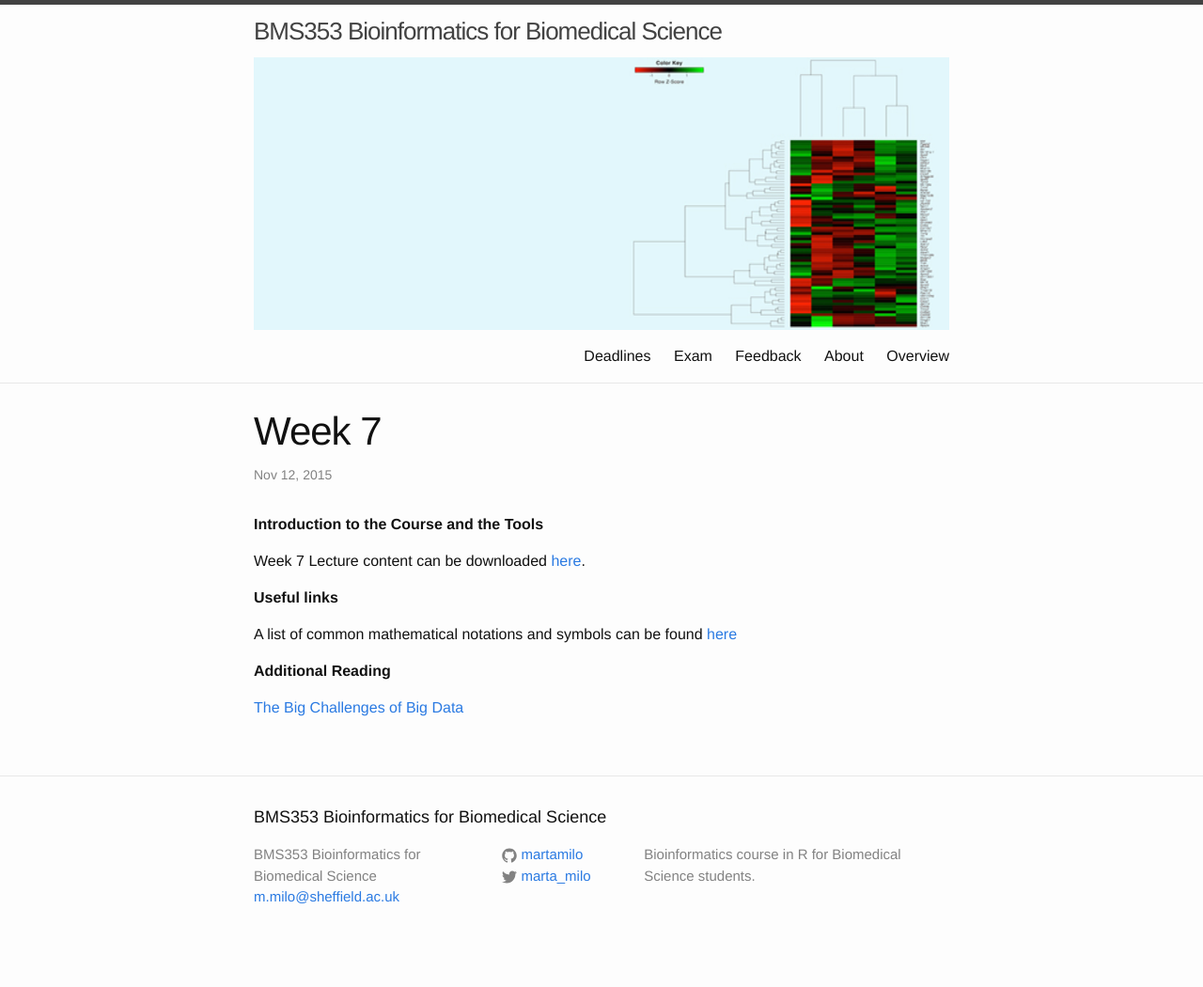
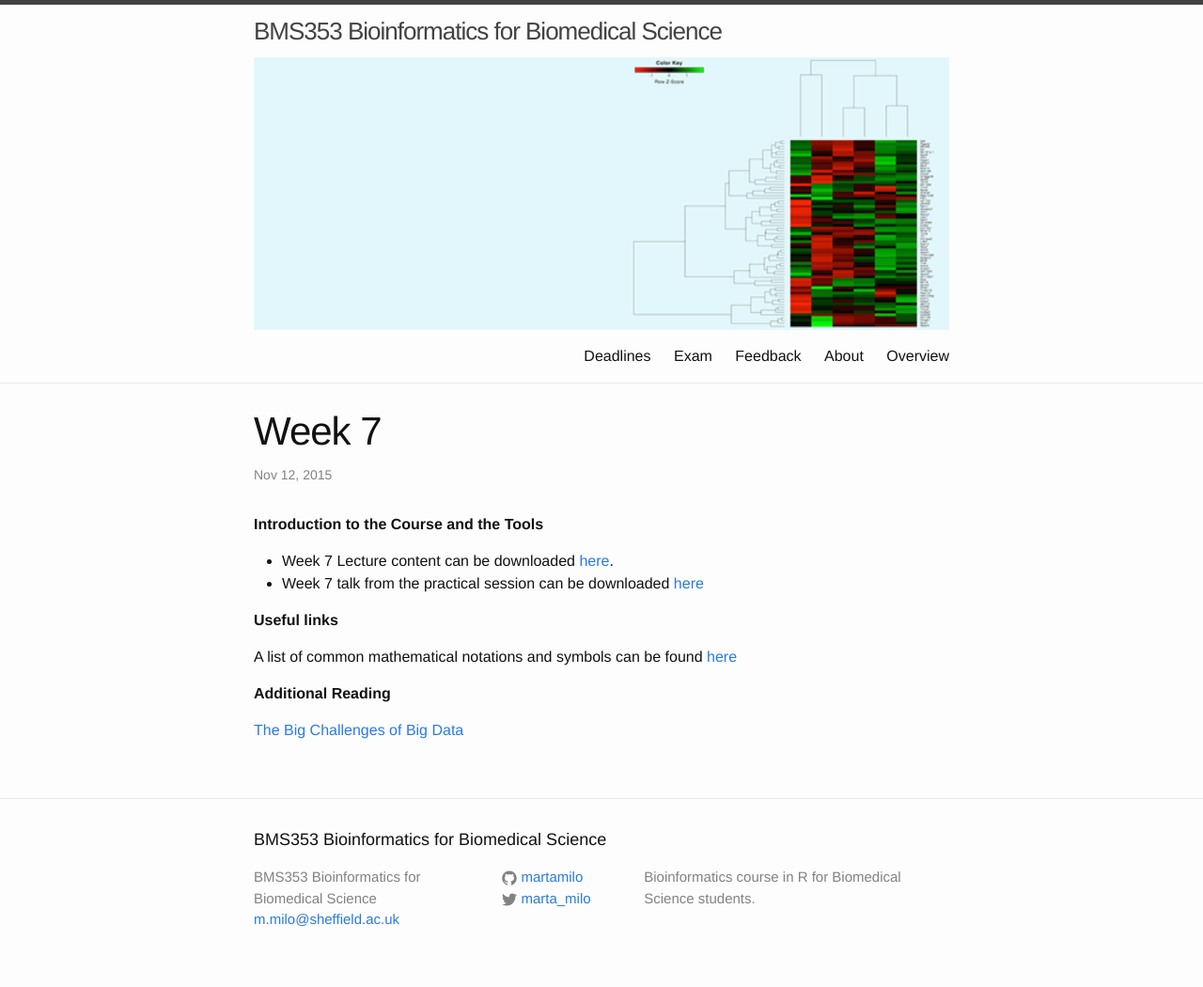
Before and after one commit to sods/bioinformatics, a Jekyll site: the page built from _posts/2015-11-12-week-7-introduction-and-course-tools.md, in a window 1280 px wide. Shown: the whole page at 94% size. Built offline with Jekyll 4.4.1, drawn with Linux system fonts in a browser that asks for light colours; comment, search, counter and statistics services are not loaded; before the commit the page ends 1026 px from its top, so only the background shows below that.

Commit message:
Week 7 practical talk pdf

```diff
--- a/_posts/2015-11-12-week-7-introduction-and-course-tools.md
+++ b/_posts/2015-11-12-week-7-introduction-and-course-tools.md
@@ -7,8 +7,8 @@ venue: HI-G25
 tagline: Introduction to the Course and the Tools
 ---
 
-Week 7 Lecture content can be downloaded [here](http://opendsi.cc/bioinformatics/assets/Lecture_Wk7.pdf).
-
+* Week 7 Lecture content can be downloaded [here](http://opendsi.cc/bioinformatics/assets/Lecture_Wk7.pdf).
+* Week 7 talk from the practical session can be downloaded [here](http://opendsi.cc/bioinformatics/assets/Practical_talk_Wk7.pdf)
 
 
 **Useful links**
```
Also changed, not shown: 1 other file.
